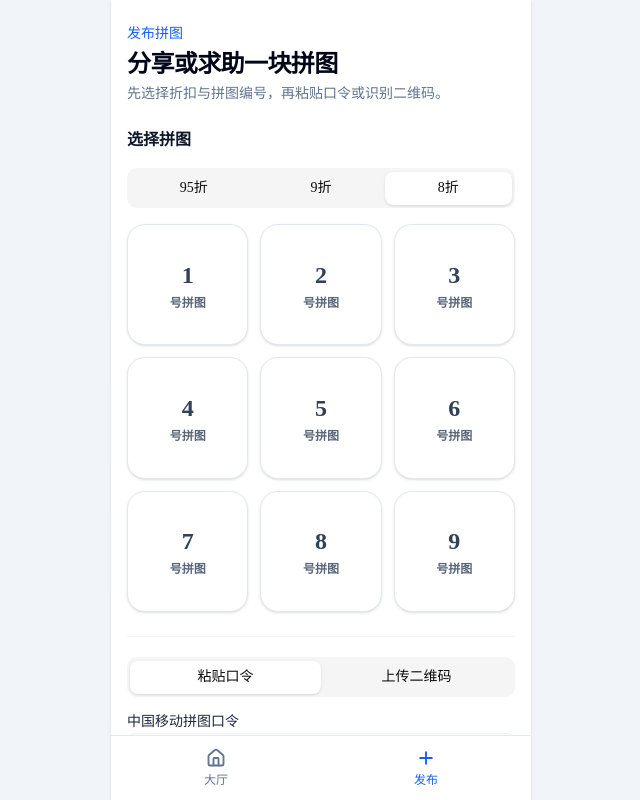
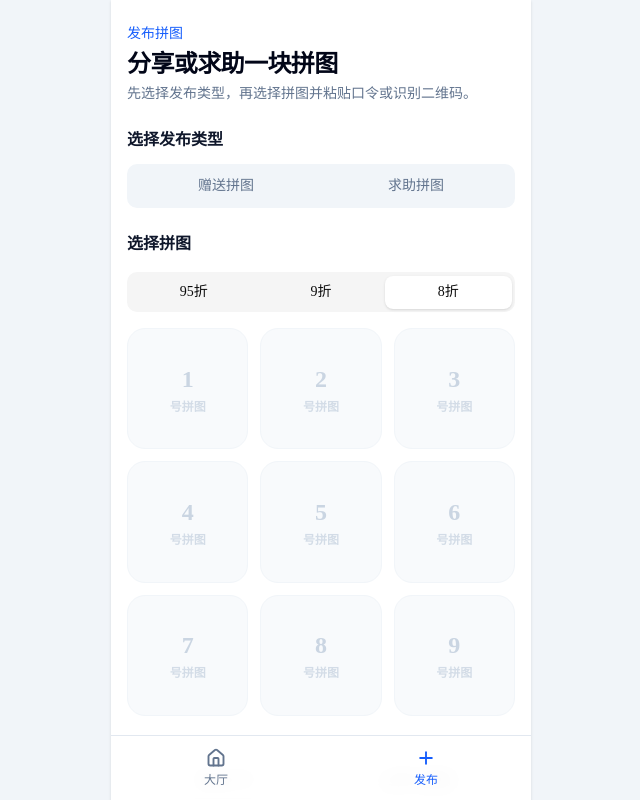
Before and after one commit to wwwwwwwwang/cmcc-puzzle-hub, a Next.js app: page /publish in a window 1280 px wide. Shown: the top 800 px of the page, without its empty margins (319-959 px from the left). Built offline with nearby package versions, Linux system fonts and the light colour scheme.

Commit message:
feat: 调整发布页为类型优先流程

```diff
--- a/src/app/publish/page.tsx
+++ b/src/app/publish/page.tsx
@@ -5,11 +5,16 @@ import { useState } from "react";
 import { Tabs, TabsList, TabsTrigger } from "@/components/ui/tabs";
 import { PublishPanel } from "@/features/posts/components/publish-panel";
 import { PuzzleBoard } from "@/features/posts/components/puzzle-board";
-import type { Discount } from "@/features/posts/domain/types";
+import type { Discount, PostType } from "@/features/posts/domain/types";
 
 const discounts = [95, 90, 80] as const satisfies readonly Discount[];
+const postTypes = [
+  { value: "GIVE" as const, label: "赠送拼图" },
+  { value: "REQUEST" as const, label: "求助拼图" },
+];
 
 export default function PublishPage() {
+  const [postType, setPostType] = useState<PostType | null>(null);
   const [discount, setDiscount] = useState<Discount>(80);
   const [pieceNumber, setPieceNumber] = useState<number | null>(null);
 
@@ -27,8 +32,36 @@ export default function PublishPage() {
         <h1 className="text-2xl font-bold tracking-tight text-slate-950">
           分享或求助一块拼图
         </h1>
-        <p className="text-sm text-slate-500">先选择折扣与拼图编号，再粘贴口令或识别二维码。</p>
+        <p className="text-sm text-slate-500">
+          先选择发布类型，再选择拼图并粘贴口令或识别二维码。
+        </p>
       </header>
+
+      <section className="space-y-3" aria-labelledby="post-type-title">
+        <h2
+          id="post-type-title"
+          className="text-base font-semibold text-slate-900"
+        >
+          选择发布类型
+        </h2>
+        <div className="flex rounded-[10px] bg-slate-100 p-1">
+          {postTypes.map((option) => (
+            <button
+              key={option.value}
+              type="button"
+              aria-pressed={postType === option.value}
+              onClick={() => setPostType(option.value)}
+              className={`flex-1 rounded-lg px-2 py-2 text-sm font-medium transition ${
+                postType === option.value
+                  ? "bg-white text-blue-600 shadow-sm"
+                  : "text-slate-500"
+              }`}
+            >
+              {option.label}
+            </button>
+          ))}
+        </div>
+      </section>
 
       <section className="space-y-4" aria-labelledby="puzzle-selection-title">
         <h2 id="puzzle-selection-title" className="text-base font-semibold text-slate-900">
@@ -36,20 +69,31 @@ export default function PublishPage() {
         </h2>
         <Tabs value={discount} onValueChange={handleDiscountChange}>
           <TabsList className="grid h-10 w-full grid-cols-3">
-            <TabsTrigger value={95}>95折</TabsTrigger>
-            <TabsTrigger value={90}>9折</TabsTrigger>
-            <TabsTrigger value={80}>8折</TabsTrigger>
+            <TabsTrigger value={95} disabled={postType === null}>
+              95折
+            </TabsTrigger>
+            <TabsTrigger value={90} disabled={postType === null}>
+              9折
+            </TabsTrigger>
+            <TabsTrigger value={80} disabled={postType === null}>
+              8折
+            </TabsTrigger>
           </TabsList>
         </Tabs>
         <PuzzleBoard
           discount={discount}
           value={pieceNumber}
           onChange={setPieceNumber}
+          disabled={postType === null}
         />
       </section>
 
       <section className="border-t border-slate-100 pt-5" aria-label="发布内容">
-        <PublishPanel discount={discount} pieceNumber={pieceNumber} />
+        <PublishPanel
+          postType={postType}
+          discount={discount}
+          pieceNumber={pieceNumber}
+        />
       </section>
     </div>
   );
--- a/src/features/posts/components/publish-panel.tsx
+++ b/src/features/posts/components/publish-panel.tsx
@@ -11,11 +11,12 @@ import { useDeviceIdentity } from "@/features/posts/device/device-provider";
 import { DomainError } from "@/features/posts/domain/errors";
 import { parseSources } from "@/features/posts/domain/parse-source";
 import type { CreatePostInput } from "@/features/posts/domain/schemas";
-import type { Discount } from "@/features/posts/domain/types";
+import type { Discount, PostType } from "@/features/posts/domain/types";
 
 import { QrImagePicker, type DecodeImage } from "./qr-image-picker";
 
 type PublishPanelProps = {
+  postType?: PostType | null;
   discount: Discount;
   pieceNumber: number | null;
   decodeImage?: DecodeImage;
```
Also changed, not shown: 1 other file (tests, documents, lock files or other folders).
